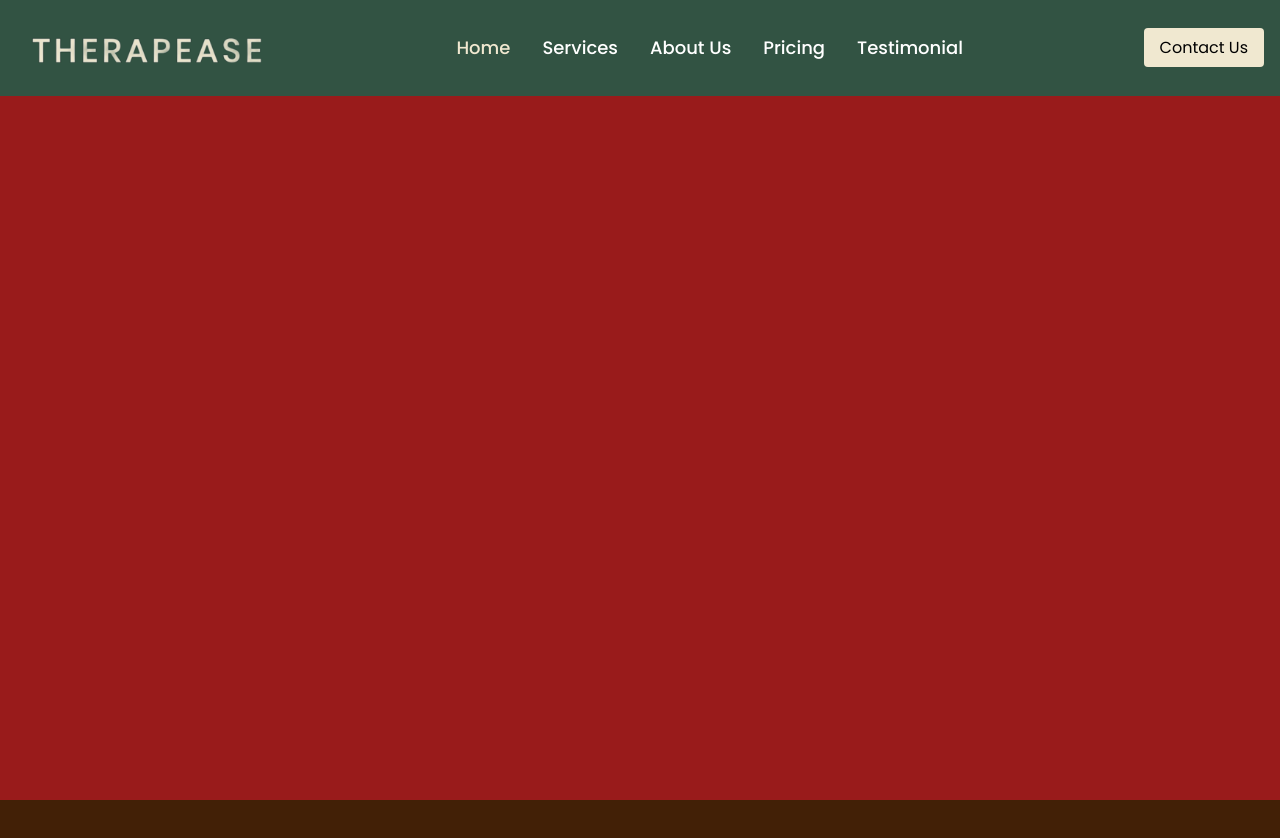
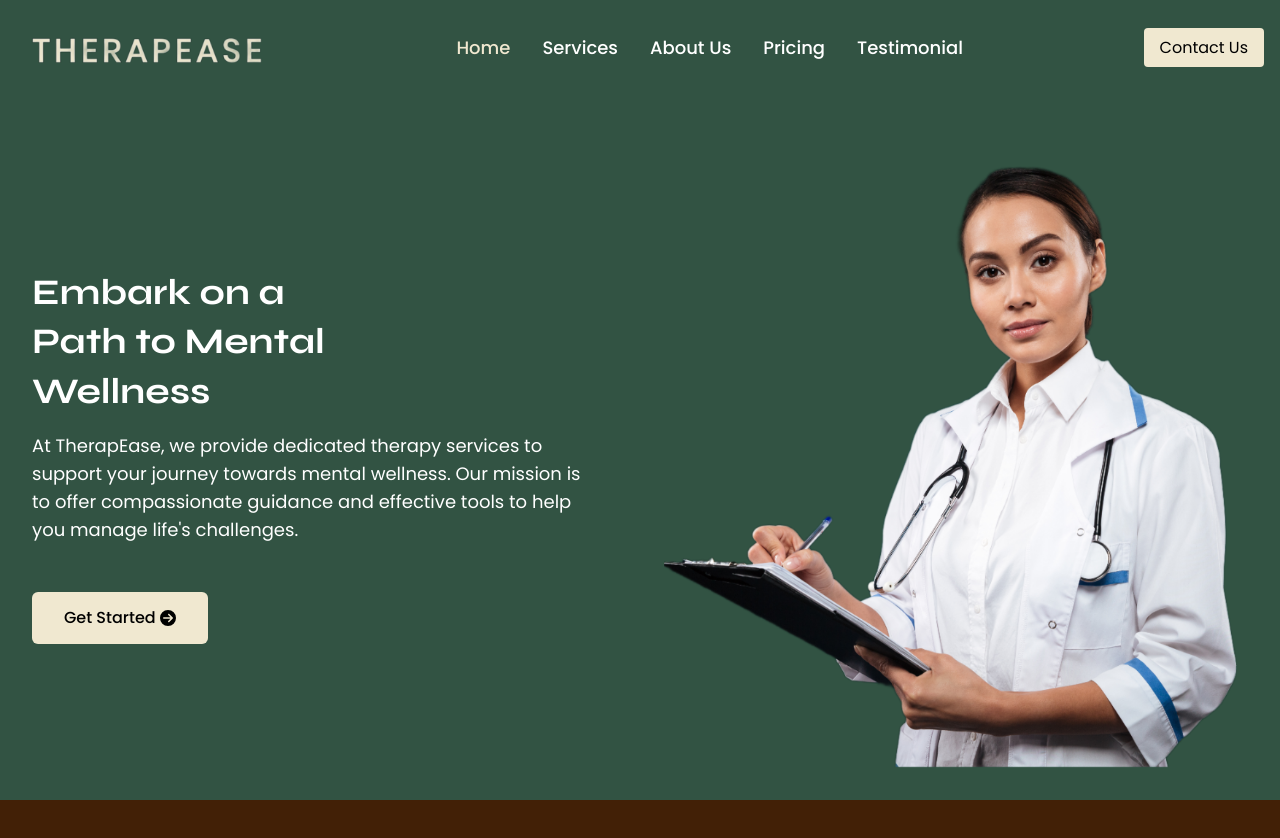
Before and after one commit to hafsachenni/TherapEase, a React (Vite) app: page / in a window 1280 px wide. Shown: the top 838 px of the page. Built offline with nearby package versions, Linux system fonts and the light colour scheme.

Commit message:
hero section completed

```diff
--- a/src/components/Hero.jsx
+++ b/src/components/Hero.jsx
@@ -1,10 +1,31 @@
-import React from 'react'
+import React from 'react';
+import { FaCircleArrowRight } from "react-icons/fa6";
+import heroImage from '../assets/hero.png';
+import {motion} from 'framer-motion';
+
 
 const Hero = () => {
   return (
-    <div className='h-screen bg-red-800' id='home'>
+    <section id='home' className='bg-heroBgClr text-white flex items-center pt-28 md:h-screen'>
+      <div className='mx-auto container flex flex-col md:flex-row items-center justify-between p-8 overflow-y-hidden gap-12 h-full'>
+        {/* left side of hero section */}
+        <div className='md:w-1/2'>
+          <h1 className='text-4xl font-secondary font-bold leading-snug mb-4 md:w-3/5'>Embark on a Path to Mental Wellness</h1>
+          <p className='text-lg mb-12 md:pr-8'>At TherapEase, we provide dedicated therapy services to support your journey towards mental wellness. Our mission is to offer compassionate guidance and effective tools to help you manage life's challenges.</p>
+          <button className='bg-primary rounded-md py-3.5 px-8 font-medium hover:bg-primary/90'>
+            <a href='#contact' className='flex gap-1 items-center'>
+              <span className='text-black'>Get Started</span>
+              <FaCircleArrowRight className='text-black'/>
+            </a>
+          </button>
+        </div>
 
-    </div>
+        {/* right side */}
+        <div className='md:w-1/2 h-full'>
+          <img src={heroImage} alt='doctor image' className='object-cover w-full h-[100%]'/>
+        </div>
+      </div>
+    </section>
   )
 }
 
--- a/src/components/Navbar.jsx
+++ b/src/components/Navbar.jsx
@@ -1,6 +1,6 @@
 import React, { useEffect, useState } from 'react';
 import { CiMenuFries } from "react-icons/ci";
-import {motion} from 'framer-motion';
+import { motion } from 'framer-motion';
 
 
 const Navbar = () => {
```
Also changed, not shown: src/assets/hero.png (added).
